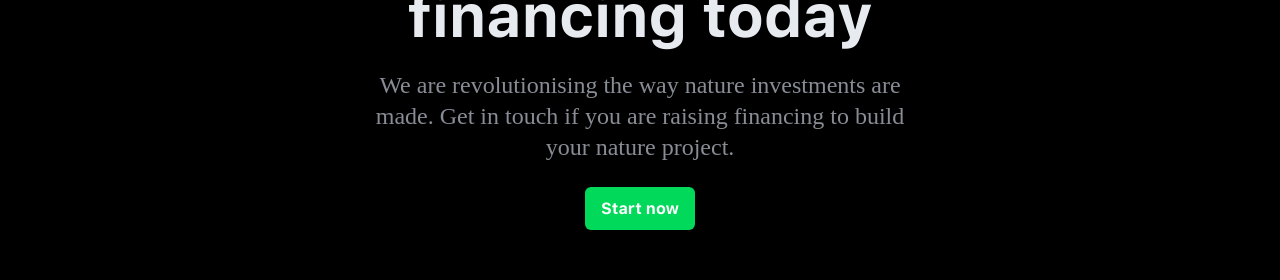
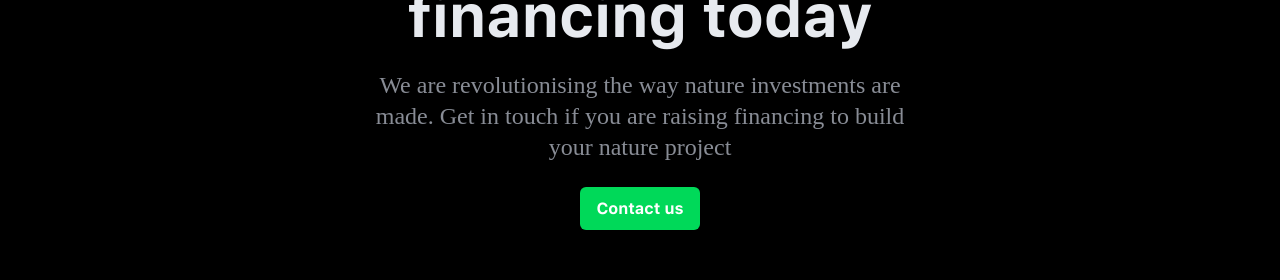
Before and after one commit to ClementeSerrano/web-app-boilerplate, a React (Create React App) app: page / in a window 1280 px wide. Shown: the part 5149-5429 px from the top of the page. Built offline with nearby package versions, Linux system fonts and the light colour scheme; no server answers; a web font is replaced by a local one.

Commit message:
:lipstick: Update mail:to on start today section

```diff
--- a/src/home/pages/sections/StartTodaySection/StartTodaySection.tsx
+++ b/src/home/pages/sections/StartTodaySection/StartTodaySection.tsx
@@ -1,5 +1,6 @@
 import { useTheme } from 'styled-components';
-import ReloLogo from '../../../../common/assets/icons/Logo';
+
+import Logo from '../../../../common/assets/icons/Logo';
 import Button from '../../../../common/components/Button/Button';
 import SectionContainer from '../../../../common/components/SectionContainer/SectionContainer';
 import {
@@ -12,7 +13,7 @@ export default function StartTodaySection() {
 
   return (
     <SectionContainer style={{ paddingTop: 0 }}>
-      <ReloLogo
+      <Logo
         variant="isotype"
         height={88}
         style={{
@@ -28,14 +29,16 @@ export default function StartTodaySection() {
       </StartTodayTitle>
 
       <StartTodaySubtitle variant="title5" color="level3">
-        We are revolutionising the way nature investments are made. Get in touch if you are raising financing to build your nature project.
+        We are revolutionising the way nature investments are made. Get in touch
+        if you are raising financing to build your nature project
       </StartTodaySubtitle>
 
       <Button
         variant="primary"
-        href="mailto:clementeserranosutil@gmail.com?subject=I%20want%20to%20start%20with%20grafito%20.app"
+        as="a"
+        href="mailto:info@climeinvest.com?subject=I%20want%20to%20start%20with%20ClimeInvest"
       >
-        Start now
+        Contact us
       </Button>
     </SectionContainer>
   );
```
